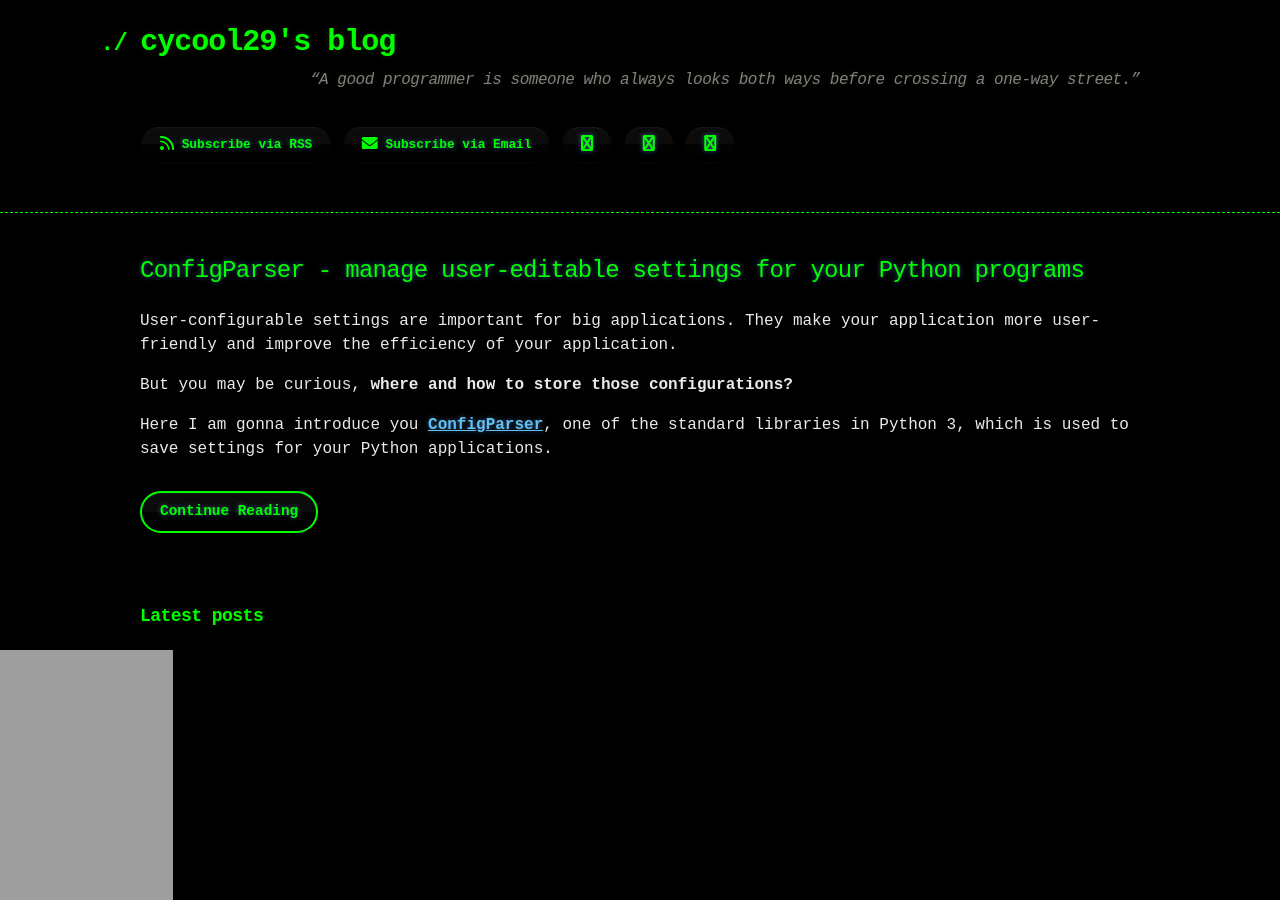
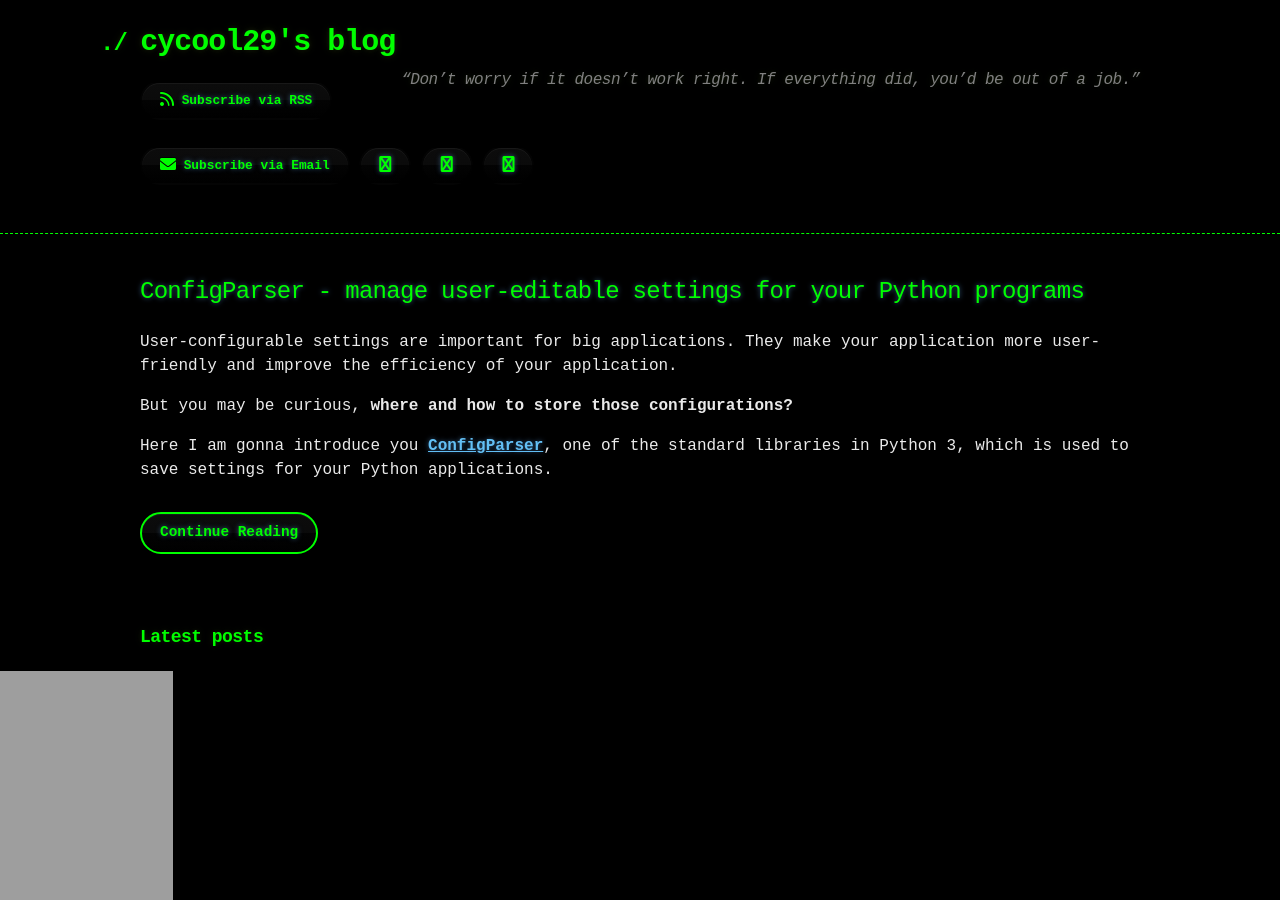
Before and after one commit to cycool29/cycool29.github.io, a Jekyll site: the page built from index.md, in a window 1280 px wide and 900 px high. Built offline with Jekyll 4.4.1, drawn with Linux system fonts in a browser that asks for light colours; a style sheet for code colours, icons or effects is not loaded.

Commit message:
Update quotes

```diff
--- a/_config.yml
+++ b/_config.yml
@@ -1,5 +1,5 @@
 title: cycool29's blog
-description: "“A good programmer is someone who always looks both ways before crossing a one-way street.” "
+description: "“Don’t worry if it doesn’t work right. If everything did, you’d be out of a job.” "
 bio: A high school student. Intermediate in Python, Git, Bash. Learning JavaScript. He/Him. "
 author: cycool29
 url: https://cycool29.github.io
```
